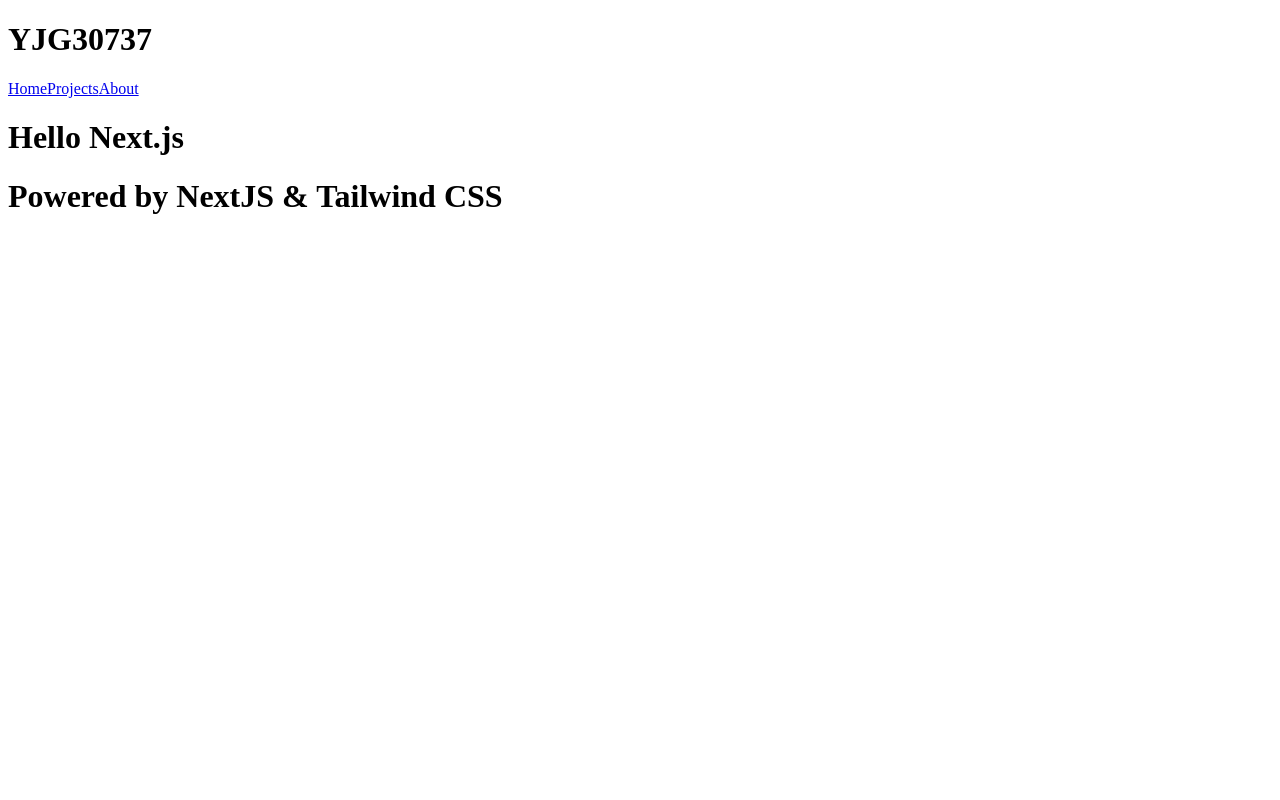
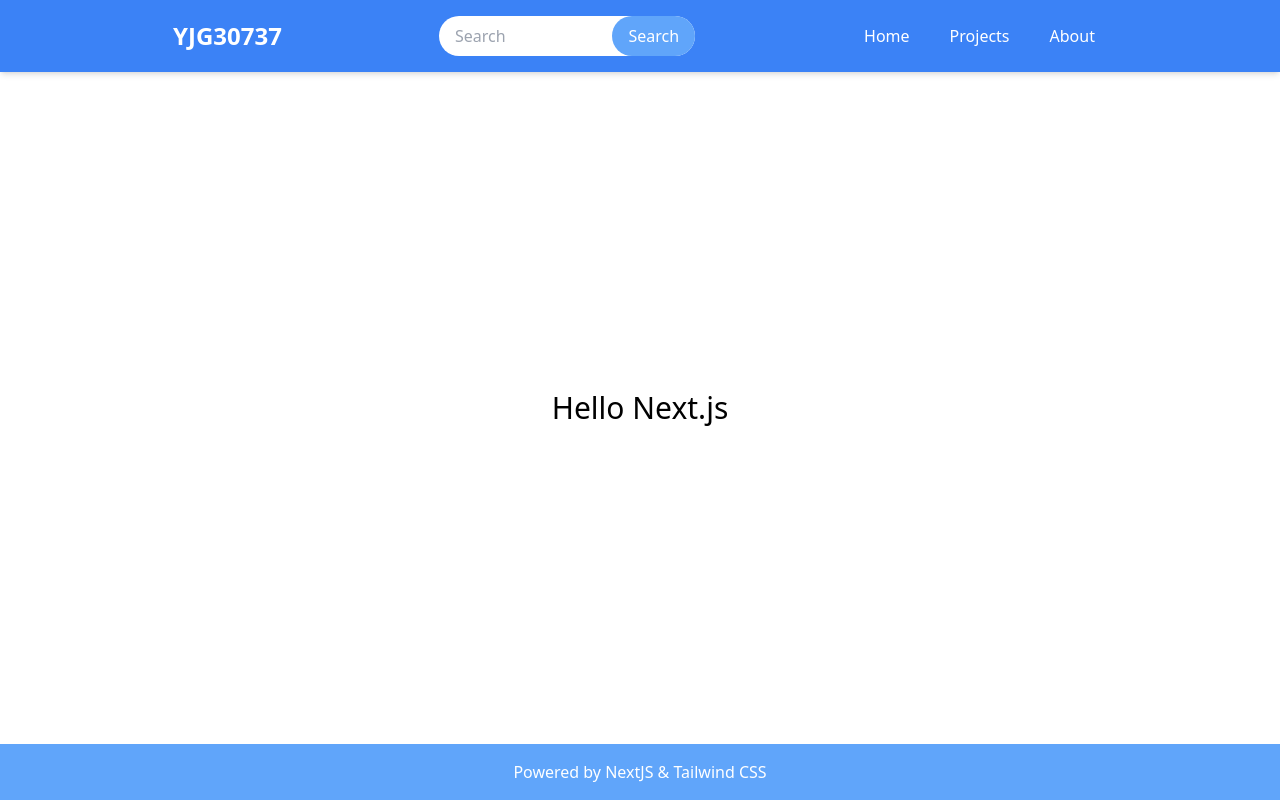
Before and after one commit to yjg30737/nextjs-tutorial, a Next.js app: page / in a window 1280 px wide. Built offline with nearby package versions, Linux system fonts and the light colour scheme.

Commit message:
Set the index.tsx as the homepage instead of page.tsx, add the search bar on the header(only the UI)

```diff
--- a/src/app/components/header.tsx
+++ b/src/app/components/header.tsx
@@ -1,9 +1,23 @@
+import { AppProps } from "next/app"
 import React from "react"
 
 export function Header({ header } : { header: string }) {
   return <header className="bg-blue-500 p-4 shadow-md">
           <div className="container flex mx-auto items-center justify-between">
             <h1 className="mx-auto text-2xl font-bold text-white">{header}</h1>
+            <form className="relative">
+              <input
+                className="bg-white text-blue-700 rounded-full px-4 py-2 w-64 focus:outline-none focus:shadow-outline-blue"
+                type="text"
+                placeholder="Search"
+              />
+              <button
+                className="absolute top-0 right-0 bg-blue-400 text-white px-4 py-2 rounded-full hover:bg-blue-700"
+                type="submit"
+              >
+                Search
+              </button>
+            </form>
             <nav className="mx-auto sm:justify-center space-x-4 text-white">
               {[
                 ['Home', '/'],
--- a/src/app/page.tsx
+++ b/src/pages/index.tsx
@@ -1,5 +1,5 @@
 import React from "react"
-import { MainLayout } from "./components/layout"
+import { MainLayout } from "@/app/components/layout"
 
 export default function Home() {
   return <MainLayout><h1>Hello Next.js</h1></MainLayout>
```
